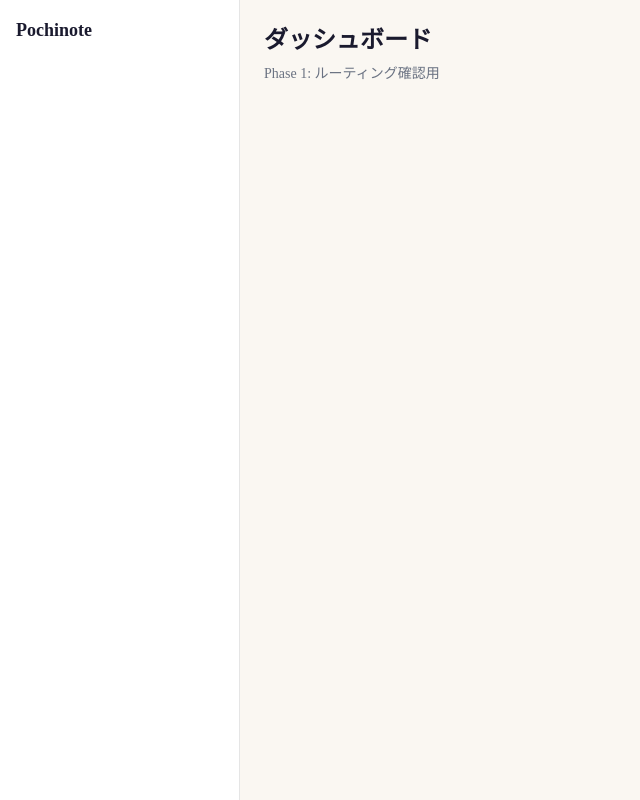
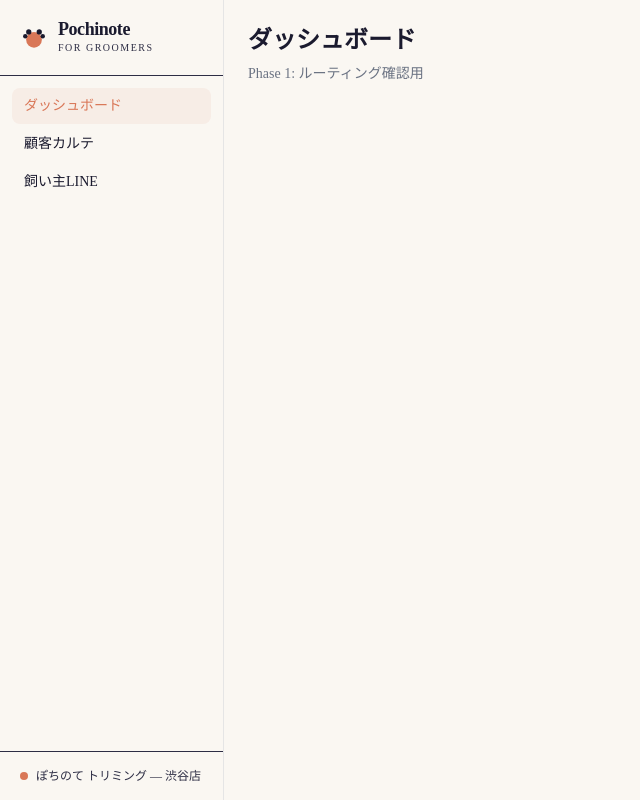
Before and after one commit to taihei19940314-droid/pochinote, a Next.js app: page /dashboard in a window 1280 px wide. Shown: the whole page, without its empty margins (0-640 px from the left). Built offline with nearby package versions, Linux system fonts and the light colour scheme.

Commit message:
feat: サイドバーコンポーネント実装(ロゴ・ナビ・ステータス)

```diff
--- a/src/app/dashboard/layout.tsx
+++ b/src/app/dashboard/layout.tsx
@@ -1,9 +1,9 @@
+import { Sidebar } from "@/components/sidebar";
+
 export default function DashboardLayout({ children }: { children: React.ReactNode }) {
   return (
     <div className="flex h-screen">
-      <aside className="w-60 border-r bg-white p-4">
-        <p className="font-display text-lg font-semibold">Pochinote</p>
-      </aside>
+      <Sidebar />
       <main className="flex-1 overflow-auto p-6">{children}</main>
     </div>
   );
--- /dev/null
+++ b/src/components/sidebar.tsx
@@ -0,0 +1,61 @@
+"use client";
+
+import Link from "next/link";
+import { usePathname } from "next/navigation";
+
+const navItems = [
+  { label: "ダッシュボード", href: "/dashboard" },
+  { label: "顧客カルテ", href: "/customers" },
+  { label: "飼い主LINE", href: "/line-preview" },
+];
+
+export function Sidebar() {
+  const pathname = usePathname();
+
+  return (
+    <aside className="flex flex-col w-56 h-screen border-r" style={{ background: "var(--paper)" }}>
+      {/* Logo */}
+      <div className="flex items-center gap-2.5 px-5 py-5 border-b" style={{ borderColor: "var(--ink-soft, rgba(26,26,46,0.1))" }}>
+        <svg width="28" height="28" viewBox="0 0 32 32" fill="none">
+          <circle cx="16" cy="18" r="9" fill="var(--terra)" />
+          <circle cx="10" cy="9" r="3" fill="var(--ink)" />
+          <circle cx="22" cy="9" r="3" fill="var(--ink)" />
+          <circle cx="6" cy="14" r="2.5" fill="var(--ink)" />
+          <circle cx="26" cy="14" r="2.5" fill="var(--ink)" />
+        </svg>
+        <div>
+          <div className="font-display text-lg font-semibold leading-none tracking-tight">Pochinote</div>
+          <div className="text-[10px] tracking-[0.15em] uppercase mt-0.5" style={{ color: "var(--ink-soft, #8a8a9a)" }}>
+            for groomers
+          </div>
+        </div>
+      </div>
+
+      {/* Nav */}
+      <nav className="flex flex-col gap-0.5 p-3 flex-1">
+        {navItems.map(({ label, href }) => {
+          const active = pathname === href;
+          return (
+            <Link
+              key={href}
+              href={href}
+              className="px-3 py-2 rounded-md text-sm font-medium transition-colors"
+              style={{
+                color: active ? "var(--terra)" : "var(--ink)",
+                background: active ? "rgba(217,119,87,0.08)" : "transparent",
+              }}
+            >
+              {label}
+            </Link>
+          );
+        })}
+      </nav>
+
+      {/* Status */}
+      <div className="flex items-center gap-2 px-5 py-4 border-t text-xs font-mono" style={{ borderColor: "var(--ink-soft, rgba(26,26,46,0.1))", color: "var(--ink-soft, #8a8a9a)" }}>
+        <span className="w-2 h-2 rounded-full flex-shrink-0" style={{ background: "var(--terra)" }} />
+        <span>ぽちのて トリミング — 渋谷店</span>
+      </div>
+    </aside>
+  );
+}
```
